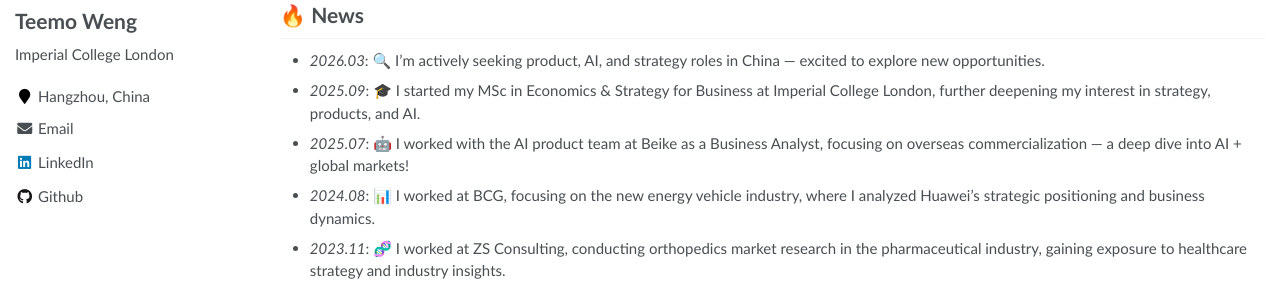
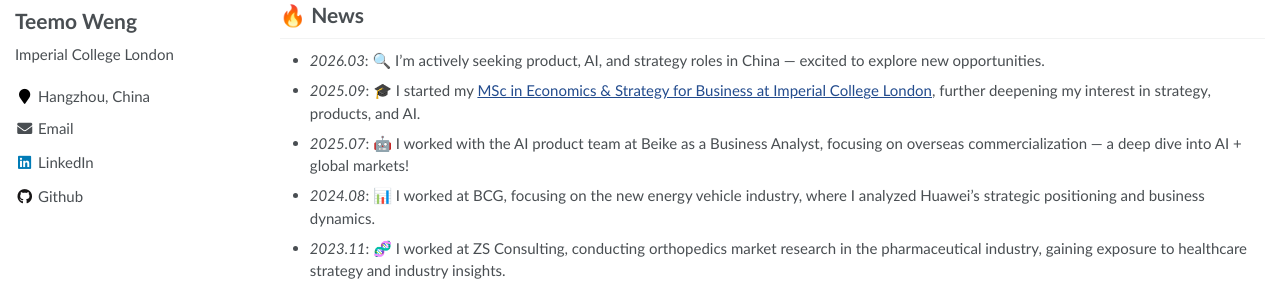
Before and after one commit to teemoweng/teemoweng.github.io, a Jekyll site: the page built from _pages/about.md, in a window 1280 px wide and 900 px high. Shown: the part 268-549 px from the top of the window. Built offline with Jekyll 4.4.1, drawn with Linux system fonts in a browser that asks for light colours; part of the change alters nothing that is shown.

```diff
--- a/_pages/about.md
+++ b/_pages/about.md
@@ -24,7 +24,7 @@ Hi!👋 My name is **Teemo Weng**. I am currently pursuing an **MSc in Economics
 # 🔥 News
 
 - *2026.03*: 🔍 I'm actively seeking product, AI, and strategy roles in China — excited to explore new opportunities.
-- *2025.09*: 🎓 I started my MSc in Economics & Strategy for Business at Imperial College London, further deepening my interest in strategy, products, and AI.
+- *2025.09*: 🎓 I started my [MSc in Economics & Strategy for Business at Imperial College London](https://www.imperial.ac.uk/business-school/masters/economics-strategy-business/), further deepening my interest in strategy, products, and AI.
 - *2025.07*: 🤖 I worked with the AI product team at Beike as a Business Analyst, focusing on overseas commercialization — a deep dive into AI + global markets!
 - *2024.08*: 📊 I worked at BCG, focusing on the new energy vehicle industry, where I analyzed Huawei's strategic positioning and business dynamics.
 - *2023.11*: 🧬 I worked at ZS Consulting, conducting orthopedics market research in the pharmaceutical industry, gaining exposure to healthcare strategy and industry insights.
```
